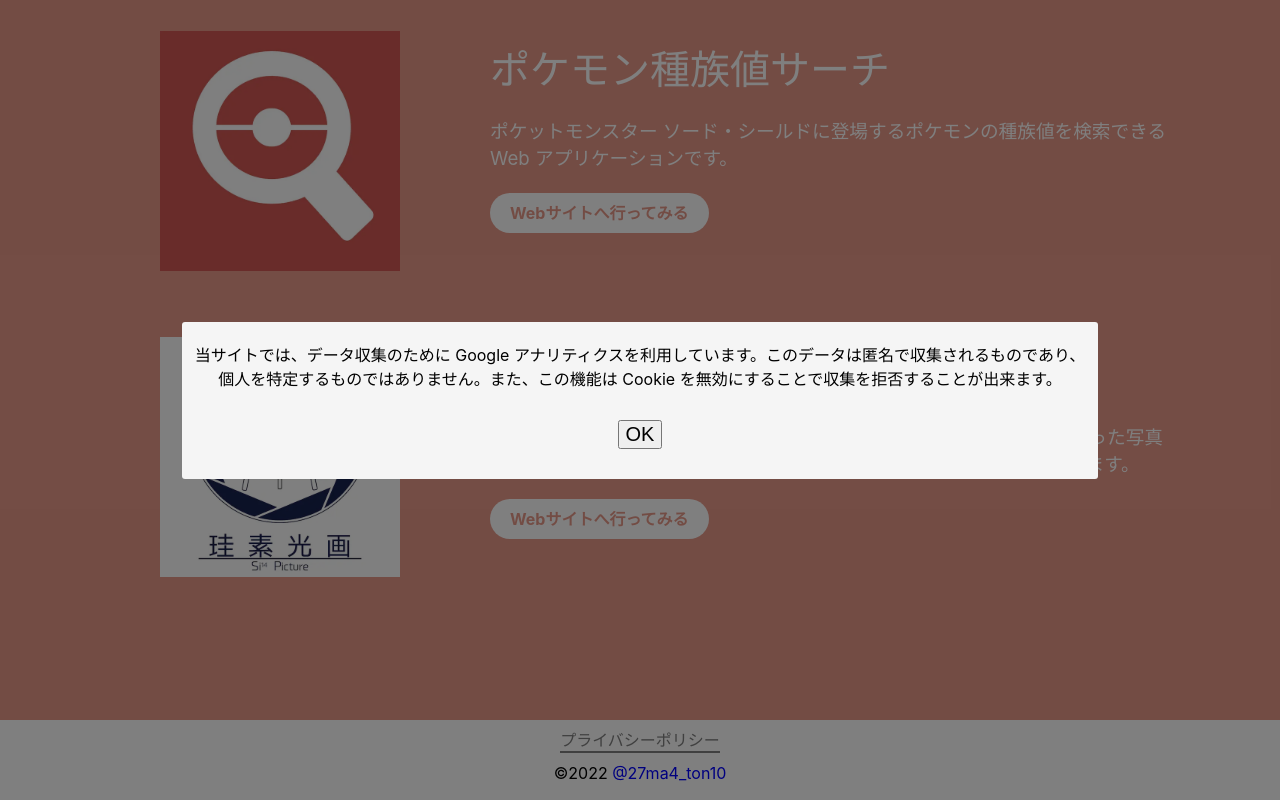
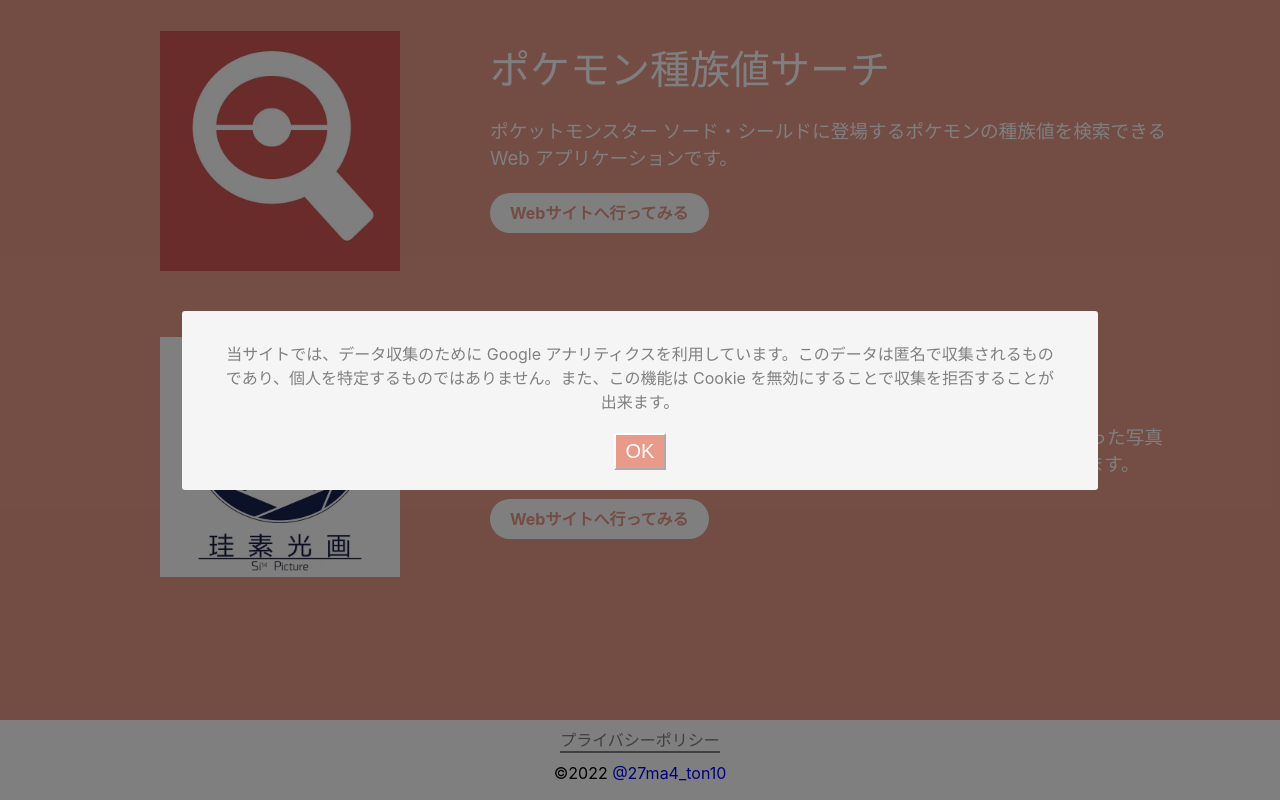
Before and after one commit to ryu-ton10/tonto_introduction, a React (Create React App) app: page / in a window 1280 px wide. Both pictures are taken after a click on the element "プライバシーポリシー". Shown: the part 2300-3100 px from the top of the page. Built offline with nearby package versions, Linux system fonts and the light colour scheme.

Commit message:
revise PrivacyPolicy modal css property

```diff
--- a/src/components/PrivacyPolicy/index.css
+++ b/src/components/PrivacyPolicy/index.css
@@ -18,7 +18,15 @@
   max-width: 70%;
 }
 
+.overlay .modal p {
+  color: #808080;
+  margin: 10px 30px 20px 30px;
+}
+
 .overlay .modal button {
-  margin: 20px 0 10px 0;
+  padding: 5px 10px 5px 10px;
   font-size: 15pt;
+  color: white;
+  background-color: #E99A89;
+  border-color: white;
 }
```
